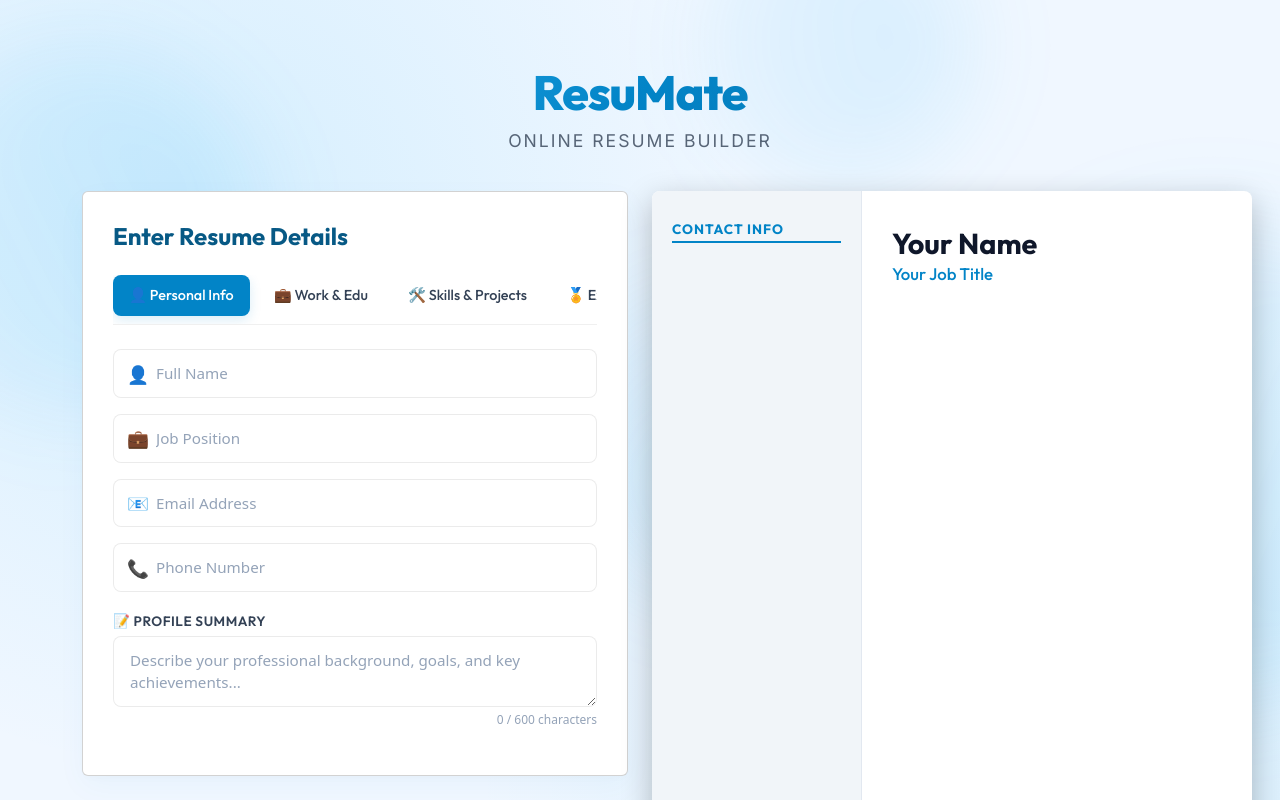
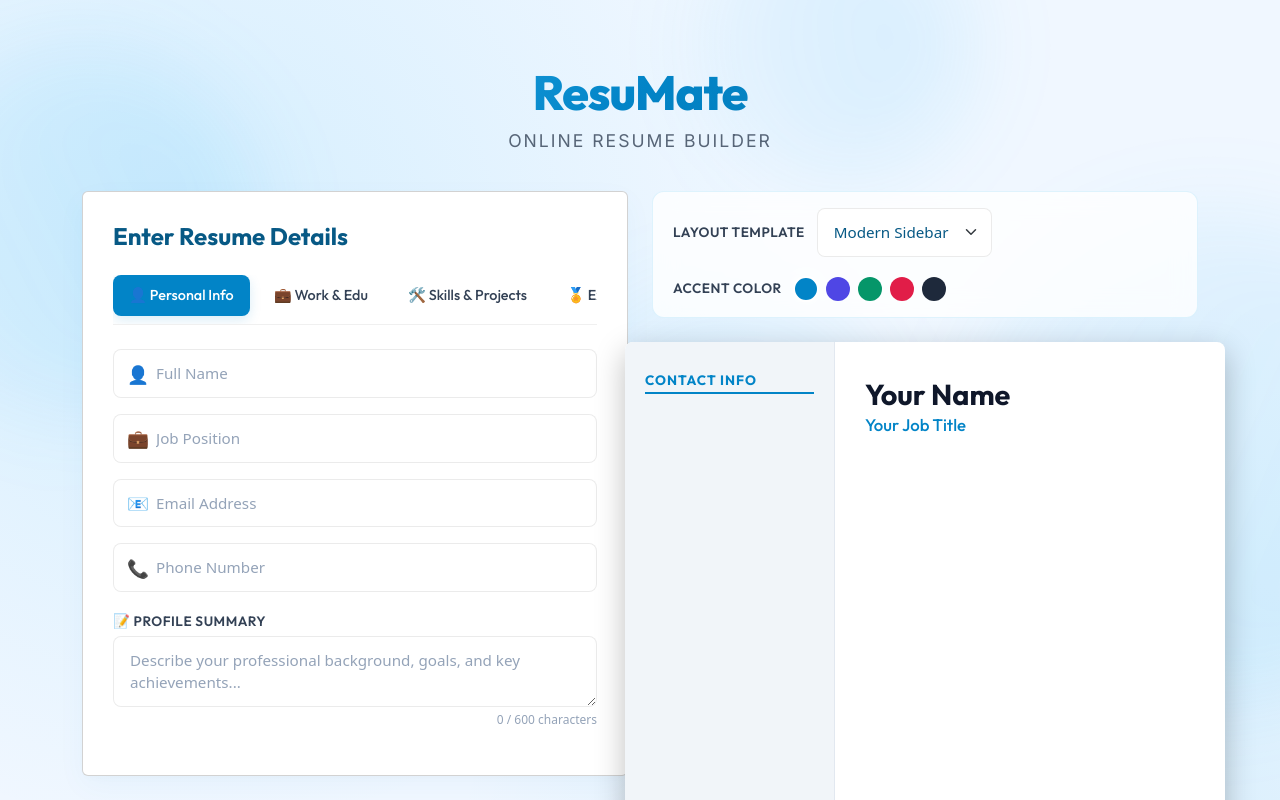
Before and after one commit to ashmikan/ResuMate, a React (Create React App) app: page / in a window 1280 px wide. Shown: the top 800 px of the page. Built offline with nearby package versions, Linux system fonts and the light colour scheme; the HTML template or start-up script is replaced by a standard one.

Commit message:
feat: implement App component with resume form state, template customization

```diff
--- a/src/App.js
+++ b/src/App.js
@@ -20,34 +20,51 @@ function App() {
     photo: ""
   });
 
+  const [selectedTemplate, setSelectedTemplate] = useState("sidebar");
+  const [accentColor, setAccentColor] = useState("#0284c7"); // Default Sky Blue
+
   const downloadPDF = () => {
+    const input = document.getElementById("resume");
+    if (!input) return;
 
-    const input = document.getElementById("resume");
+    // Use a scale multiplier for ultra-sharp text in the output PDF
+    html2canvas(input, {
+      scale: 2,
+      useCORS: true,
+      logging: false,
+      backgroundColor: "#ffffff"
+    }).then((canvas) => {
+      const imgData = canvas.toDataURL("image/png");
+      const pdf = new jsPDF("p", "mm", "a4");
 
-    html2canvas(input).then((canvas) => {
+      const pdfWidth = pdf.internal.pageSize.getWidth();
+      const pdfHeight = pdf.internal.pageSize.getHeight();
 
-      const imgData = canvas.toDataURL("image/png");
+      const imgWidth = pdfWidth - 20; // 10mm left and right margins
+      const imgHeight = (canvas.height * imgWidth) / canvas.width;
 
-      const pdf = new jsPDF();
+      const marginX = 10;
+      let marginY = 10;
 
-      pdf.addImage(imgData, "PNG", 10, 10);
+      // Center vertically if the resume height is smaller than A4 page height minus margins
+      if (imgHeight < pdfHeight - 20) {
+        marginY = (pdfHeight - imgHeight) / 2;
+      }
 
-      pdf.save("resume.pdf");
+      pdf.addImage(imgData, "PNG", marginX, marginY, imgWidth, imgHeight, undefined, "FAST");
 
+      const fileName = formData.name
+        ? `${formData.name.trim().replace(/\s+/g, "_")}_Resume.pdf`
+        : "resume.pdf";
+
+      pdf.save(fileName);
     });
   };
 
-
   return (
     <div className="App">
-      {/* Floating Background Bubbles */}
+      {/* Floating Background Mesh Shapes */}
       <div className="bubbles">
-        <div className="bubble"></div>
-        <div className="bubble"></div>
-        <div className="bubble"></div>
-        <div className="bubble"></div>
-        <div className="bubble"></div>
-        <div className="bubble"></div>
         <div className="bubble"></div>
         <div className="bubble"></div>
         <div className="bubble"></div>
@@ -55,36 +72,77 @@ function App() {
       </div>
 
       <div className="container mt-4">
+        <h1 className="text-center mb-4">ResuMate</h1>
+        <h2 className="tag text-center mb-4">Online Resume Builder</h2>
 
-        <h1 className="text-center mb-4">
-          ResuMate
-        </h1>
-        <h2 className="tag text-center mb-4" >Online Resume Builder</h2>
-
-        <div className="row">
-
-          <div className="col-md-6">
+        <div className="row justify-content-center">
+          {/* Left Column: Editor Form */}
+          <div className="col-lg-6 col-md-12 mb-4">
             <ResumeForm
               formData={formData}
               setFormData={setFormData}
             />
           </div>
 
-          <div className="col-md-6">
-            <ResumePreview formData={formData} />
+          {/* Right Column: Toolbar + Live Preview */}
+          <div className="col-lg-6 col-md-12 d-flex flex-column align-items-center">
 
+            {/* Design & Template Controls Toolbar */}
+            <div className="settings-bar w-100" style={{ maxWidth: "600px" }}>
+              <div className="settings-group">
+                <span className="settings-label">Layout Template</span>
+                <select
+                  className="form-select"
+                  style={{ width: "175px", padding: "6px 12px" }}
+                  value={selectedTemplate}
+                  onChange={(e) => setSelectedTemplate(e.target.value)}
+                >
+                  <option value="sidebar">Modern Sidebar</option>
+                  <option value="minimal">Elegant Minimalist</option>
+                  <option value="creative">Creative Badges</option>
+                  <option value="executive">Classic Executive</option>
+                </select>
+              </div>
+
+              <div className="settings-group">
+                <span className="settings-label">Accent Color</span>
+                <div className="color-picker-circles">
+                  {[
+                    { name: "sky", value: "#0284c7" },
+                    { name: "indigo", value: "#4f46e5" },
+                    { name: "emerald", value: "#059669" },
+                    { name: "rose", value: "#e11d48" },
+                    { name: "charcoal", value: "#1e293b" }
+                  ].map((color) => (
+                    <button
+                      key={color.value}
+                      type="button"
+                      className={`color-circle ${accentColor === color.value ? "active" : ""}`}
+                      style={{ backgroundColor: color.value }}
+                      onClick={() => setAccentColor(color.value)}
+                      title={color.name}
+                    />
+                  ))}
+                </div>
+              </div>
+            </div>
+
+            {/* Resume Live Preview Container */}
+            <ResumePreview
+              formData={formData}
+              selectedTemplate={selectedTemplate}
+              accentColor={accentColor}
+            />
+
+            {/* Action Download Button */}
             <button
               className="btn-custom"
               onClick={downloadPDF}
-
             >
-              Download PDF
+              📥 Download PDF
             </button>
-
           </div>
-
         </div>
-
       </div>
     </div>
   );
```
